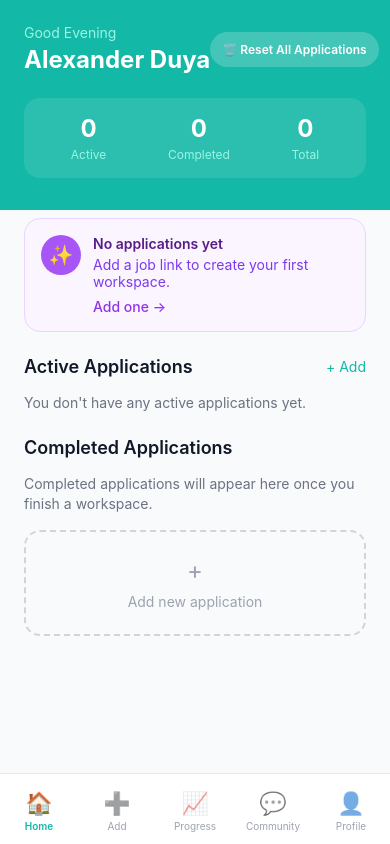
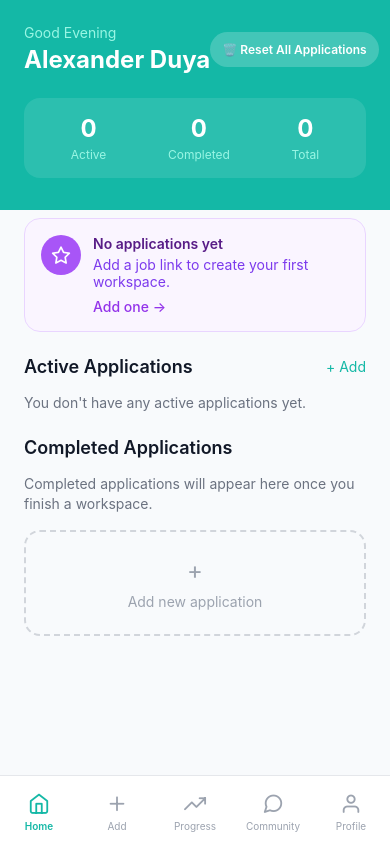
Before and after one commit to AlexanderDuya/StudentApplicationApp, a React Native app in the folder StudentApplicationApp/: screen / in a window 390 px wide. Built offline with nearby package versions, Linux system fonts and the light colour scheme; what expo-notifications would draw is missing.

Commit message:
Sprint 5: Implemented stakeholder feedback, now using feather icons.

```diff
--- a/StudentApplicationApp/App.tsx
+++ b/StudentApplicationApp/App.tsx
@@ -7,6 +7,7 @@ import {
   StyleSheet,
   StatusBar,
 } from "react-native";
+import { Feather } from "@expo/vector-icons";
 import { SafeAreaProvider, SafeAreaView } from "react-native-safe-area-context";
 
 import { HomeScreen } from "./screens/HomeScreen";
@@ -586,14 +587,12 @@ export default function App() {
               onPress={() => navigate("home")}
               style={styles.navButton}
             >
-              <Text
-                style={[
-                  styles.navIcon,
-                  currentScreen === "home" && styles.navIconActive,
-                ]}
-              >
-                🏠
-              </Text>
+              <Feather
+                name="home"
+                size={22}
+                color={currentScreen === "home" ? "#14B8A6" : "#9CA3AF"}
+                style={styles.navIcon}
+              />
               <Text
                 style={[
                   styles.navText,
@@ -608,14 +607,14 @@ export default function App() {
               onPress={() => navigate("add-application")}
               style={styles.navButton}
             >
-              <Text
-                style={[
-                  styles.navIcon,
-                  currentScreen === "add-application" && styles.navIconActive,
-                ]}
-              >
-                ➕
-              </Text>
+              <Feather
+                name="plus"
+                size={22}
+                color={
+                  currentScreen === "add-application" ? "#14B8A6" : "#9CA3AF"
+                }
+                style={styles.navIcon}
+              />
               <Text
                 style={[
                   styles.navText,
@@ -630,15 +629,16 @@ export default function App() {
               onPress={() => navigate("progress-competency")}
               style={styles.navButton}
             >
-              <Text
-                style={[
-                  styles.navIcon,
-                  currentScreen === "progress-competency" &&
-                    styles.navIconActive,
-                ]}
-              >
-                📈
-              </Text>
+              <Feather
+                name="trending-up"
+                size={22}
+                color={
+                  currentScreen === "progress-competency"
+                    ? "#14B8A6"
+                    : "#9CA3AF"
+                }
+                style={styles.navIcon}
+              />
               <Text
                 style={[
                   styles.navText,
@@ -654,14 +654,12 @@ export default function App() {
               onPress={() => navigate("community")}
               style={styles.navButton}
             >
-              <Text
-                style={[
-                  styles.navIcon,
-                  currentScreen === "community" && styles.navIconActive,
-                ]}
-              >
-                💬
-              </Text>
+              <Feather
+                name="message-circle"
+                size={22}
+                color={currentScreen === "community" ? "#14B8A6" : "#9CA3AF"}
+                style={styles.navIcon}
+              />
               <Text
                 style={[
                   styles.navText,
@@ -676,14 +674,12 @@ export default function App() {
               onPress={() => navigate("profile")}
               style={styles.navButton}
             >
-              <Text
-                style={[
-                  styles.navIcon,
-                  currentScreen === "profile" && styles.navIconActive,
-                ]}
-              >
-                👤
-              </Text>
+              <Feather
+                name="user"
+                size={22}
+                color={currentScreen === "profile" ? "#14B8A6" : "#9CA3AF"}
+                style={styles.navIcon}
+              />
               <Text
                 style={[
                   styles.navText,
@@ -718,8 +714,7 @@ const styles = StyleSheet.create({
     justifyContent: "center",
     paddingVertical: 8,
   },
-  navIcon: { fontSize: 22, marginBottom: 2, opacity: 0.6 },
-  navIconActive: { opacity: 1 },
+  navIcon: { marginBottom: 2 },
   navText: { fontSize: 10, color: "#9CA3AF", marginTop: 2 },
   navTextActive: { color: "#14B8A6", fontWeight: "600" },
 });
--- a/StudentApplicationApp/screens/AddApplicationScreen.tsx
+++ b/StudentApplicationApp/screens/AddApplicationScreen.tsx
@@ -8,6 +8,7 @@ import {
   TextInput,
   StyleSheet,
 } from "react-native";
+import { Feather } from "@expo/vector-icons";
 import {
   extractJobDescriptionFromUrl,
   extractRequirementsFromJobDescription,
@@ -150,7 +151,7 @@ export function AddApplicationScreen({
 
     if (!isValidHttpUrl(trimmedUrl)) {
       setError(
-        "That link doesn’t look valid. Please check it, or paste the job description manually instead.",
+        "That link doesn't look valid. Please check it, or paste the job description manually instead.",
       );
       return;
     }
@@ -159,7 +160,7 @@ export function AddApplicationScreen({
     const existingId = findWorkspaceIdByJobUrl(trimmedUrl);
     if (existingId) {
       setDuplicateWorkspaceId(existingId);
-      setError("Looks like you’ve already added this job.");
+      setError("Looks like you've already added this job.");
       return;
     }
 
@@ -168,7 +169,7 @@ export function AddApplicationScreen({
       const ok = await checkUrlReachable(trimmedUrl);
       if (!ok) {
         setError(
-          "We couldn’t access that job link right now. No stress, you can paste the job description manually instead.",
+          "We couldn't access that job link right now. No stress, you can paste the job description manually instead.",
         );
         return;
       }
@@ -213,7 +214,7 @@ export function AddApplicationScreen({
       }
     } catch {
       setError(
-        "We couldn’t reach that link (it might be blocked or offline). You can paste the job description manually instead.",
+        "We couldn't reach that link (it might be blocked or offline). You can paste the job description manually instead.",
       );
     } finally {
       setIsChecking(false);
@@ -253,7 +254,12 @@ export function AddApplicationScreen({
               </Text>
 
               <View style={styles.inputContainer}>
-                <Text style={styles.inputIcon}>🔗</Text>
+                <Feather
+                  name="link"
+                  size={20}
+                  color="#6B7280"
+                  style={styles.inputIcon}
+                />
                 <TextInput
                   value={jobUrl}
                   onChangeText={(v) => {
@@ -347,7 +353,12 @@ export function AddApplicationScreen({
               Company name <Text style={styles.required}>*</Text>
             </Text>
             <View style={styles.inputContainer}>
-              <Text style={styles.inputIcon}>🏢</Text>
+              <Feather
+                name="globe"
+                size={20}
+                color="#6B7280"
+                style={styles.inputIcon}
+              />
               <TextInput
                 value={company}
                 onChangeText={(v) => {
@@ -366,7 +377,12 @@ export function AddApplicationScreen({
               Role name <Text style={styles.required}>*</Text>
             </Text>
             <View style={styles.inputContainer}>
-              <Text style={styles.inputIcon}>💼</Text>
+              <Feather
+                name="briefcase"
+                size={20}
+                color="#6B7280"
+                style={styles.inputIcon}
+              />
               <TextInput
                 value={role}
                 onChangeText={(v) => {
@@ -439,7 +455,7 @@ const styles = StyleSheet.create({
     justifyContent: "center",
   },
   backIcon: { fontSize: 20, color: "#374151" },
-  headerTitle: { fontSize: 20, fontWeight: "600", color: "#111827" },
+  headerTitle: { fontSize: 20, color: "#111827" },
   headerSpacer: { width: 40 },
 
   scrollView: { flex: 1 },
@@ -465,7 +481,7 @@ const styles = StyleSheet.create({
     paddingHorizontal: 16,
     backgroundColor: "#FFFFFF",
   },
-  inputIcon: { fontSize: 20, marginRight: 12 },
+  inputIcon: { marginRight: 12 },
   input: {
     flex: 1,
     paddingVertical: 16,
--- a/StudentApplicationApp/screens/EvidenceMapperScreen.tsx
+++ b/StudentApplicationApp/screens/EvidenceMapperScreen.tsx
@@ -7,6 +7,7 @@ import {
   StyleSheet,
   TextInput,
 } from "react-native";
+import { Feather } from "@expo/vector-icons";
 import { Screen } from "../App";
 import type {
   Requirement as ApiRequirement,
@@ -143,7 +144,12 @@ export function EvidenceMapperScreen({
       </View>
 
       <View style={styles.progressCard}>
-        <Text style={styles.progressIcon}>📈</Text>
+        <Feather
+          name="trending-up"
+          size={20}
+          color="#9333EA"
+          style={styles.progressIcon}
+        />
         <View style={styles.progressInfo}>
           <Text style={styles.progressText}>
             {mappedCount} of {totalCount} requirements mapped
@@ -167,7 +173,7 @@ export function EvidenceMapperScreen({
               • Be specific with examples from projects, coursework, or work
             </Text>
             <Text style={styles.infoItem}>
-              Evidence mapped will increase confidence!
+              • Evidence mapped will increase confidence!
             </Text>
           </View>
         </View>
@@ -185,9 +191,11 @@ export function EvidenceMapperScreen({
                   onPress={() => setExpandedReq(isExpanded ? null : req.id)}
                   style={styles.requirementHeader}
                 >
-                  <Text style={styles.requirementIcon}>
-                    {mapped ? "✅" : "⭕"}
-                  </Text>
+                  <Feather
+                    name={mapped ? "check-circle" : "circle"}
+                    size={24}
+                    color={mapped ? "#10B981" : "#D1D5DB"}
+                  />
 
                   <View style={styles.requirementInfo}>
                     <Text style={styles.requirementTitle}>{req.title}</Text>
@@ -369,7 +377,7 @@ const styles = StyleSheet.create({
     borderBottomWidth: 1,
     borderBottomColor: "#F3E8FF",
   },
-  progressIcon: { fontSize: 20 },
+  progressIcon: { marginRight: 12 },
   progressInfo: { flex: 1 },
   progressText: { fontSize: 14, color: "#581C87", marginBottom: 4 },
   progressBarBg: {
@@ -411,7 +419,6 @@ const styles = StyleSheet.create({
     gap: 12,
     padding: 16,
   },
-  requirementIcon: { fontSize: 24 },
   requirementInfo: { flex: 1 },
   requirementTitle: { fontSize: 16, color: "#111827", marginBottom: 4 },
 
@@ -463,7 +470,7 @@ const styles = StyleSheet.create({
   typeBadge: { paddingHorizontal: 8, paddingVertical: 4, borderRadius: 12 },
   mustHaveBadge: { backgroundColor: "#FEE2E2" },
   niceToHaveBadge: { backgroundColor: "#DBEAFE" },
-  typeBadgeText: { fontSize: 12, fontWeight: "600" },
+  typeBadgeText: { fontSize: 12 },
   mustHaveText: { color: "#991B1B" },
   niceToHaveText: { color: "#1E40AF" },
 });
--- a/StudentApplicationApp/screens/HomeScreen.tsx
+++ b/StudentApplicationApp/screens/HomeScreen.tsx
@@ -7,6 +7,7 @@ import {
   StyleSheet,
   Alert,
 } from "react-native";
+import { Feather } from "@expo/vector-icons";
 import type { Screen, Workspace } from "../App";
 
 interface HomeScreenProps {
@@ -135,7 +136,7 @@ export function HomeScreen({
             <View style={styles.nextStepCard}>
               <View style={styles.nextStepContent}>
                 <View style={styles.nextStepIcon}>
-                  <Text style={styles.nextStepIconText}>📌</Text>
+                  <Feather name="bookmark" size={20} color="#FFFFFF" />
                 </View>
 
                 <View style={styles.nextStepText}>
@@ -160,7 +161,7 @@ export function HomeScreen({
             <View style={styles.nextStepCard}>
               <View style={styles.nextStepContent}>
                 <View style={styles.nextStepIcon}>
-                  <Text style={styles.nextStepIconText}>✨</Text>
+                  <Feather name="star" size={20} color="#FFFFFF" />
                 </View>
                 <View style={styles.nextStepText}>
                   <Text style={styles.nextStepTitle}>No applications yet</Text>
@@ -310,7 +311,6 @@ const styles = StyleSheet.create({
     alignItems: "center",
     justifyContent: "center",
   },
-  nextStepIconText: { fontSize: 20 },
   nextStepText: { flex: 1 },
   nextStepTitle: {
     color: "#581C87",
--- a/StudentApplicationApp/screens/StrengthBreakdownScreen.tsx
+++ b/StudentApplicationApp/screens/StrengthBreakdownScreen.tsx
@@ -351,7 +351,7 @@ const styles = StyleSheet.create({
   },
   backIcon: { fontSize: 20, color: "#374151" },
   headerInfo: { flex: 1, paddingHorizontal: 10 },
-  headerTitle: { fontSize: 19, color: "#111827" },
+  headerTitle: { fontSize: 20, color: "#111827" },
   headerSubtitle: { fontSize: 14, color: "#6B7280", marginTop: 2 },
 
   scrollView: { flex: 1 },
@@ -392,7 +392,6 @@ const styles = StyleSheet.create({
   },
   strengthPercentage: {
     fontSize: 50,
-    fontWeight: "300",
     color: "#581C87",
     textAlign: "center",
     marginTop: 6,
--- a/StudentApplicationApp/screens/TailorCLScreen.tsx
+++ b/StudentApplicationApp/screens/TailorCLScreen.tsx
@@ -10,6 +10,7 @@ import {
   ActivityIndicator,
   Modal,
 } from "react-native";
+import { Feather } from "@expo/vector-icons";
 
 import type { Screen } from "../App";
 import {
@@ -172,7 +173,12 @@ export function TailorCoverLetterScreen({
       </View>
 
       <View style={styles.noticeCard}>
-        <Text style={styles.noticeIcon}>✍️</Text>
+        <Feather
+          name="edit-2"
+          size={16}
+          color="#134E4A"
+          style={styles.noticeIcon}
+        />
         <Text style={styles.noticeText}>
           Write a cover letter that matches the
           <Text style={styles.noticeBold}> role, company, and keywords </Text>
@@ -219,7 +225,7 @@ export function TailorCoverLetterScreen({
         <View style={styles.feedbackCard}>
           <View style={styles.feedbackHeader}>
             <View style={styles.feedbackIcon}>
-              <Text style={styles.feedbackIconText}>💡</Text>
+              <Feather name="zap" size={16} color="#FFFFFF" />
             </View>
 
             <View style={{ flex: 1 }}>
@@ -371,7 +377,7 @@ const styles = StyleSheet.create({
     borderBottomWidth: 1,
     borderBottomColor: "#99F6E4",
   },
-  noticeIcon: { fontSize: 16, marginTop: 2 },
+  noticeIcon: { marginTop: 2, marginRight: 4 },
   noticeText: { flex: 1, fontSize: 12, color: "#134E4A", lineHeight: 16 },
   noticeBold: { fontWeight: "700" },
 
--- a/StudentApplicationApp/screens/TailorCVScreen.tsx
+++ b/StudentApplicationApp/screens/TailorCVScreen.tsx
@@ -8,6 +8,7 @@ import {
   TextInput,
   ActivityIndicator,
 } from "react-native";
+import { Feather } from "@expo/vector-icons";
 import { Screen } from "../App";
 import { analyseCvBullet } from "../lib/gemini";
 
@@ -192,7 +193,12 @@ export function TailorCVScreen({
       </View>
 
       <View style={styles.noticeCard}>
-        <Text style={styles.noticeIcon}>🎯</Text>
+        <Feather
+          name="target"
+          size={16}
+          color="#134E4A"
+          style={styles.noticeIcon}
+        />
         <Text style={styles.noticeText}>
           Rewrite your evidence in a way that matches the
           <Text style={styles.noticeBold}> role, company, and keywords.</Text>
@@ -264,7 +270,7 @@ export function TailorCVScreen({
         <View style={styles.feedbackCard}>
           <View style={styles.feedbackHeader}>
             <View style={styles.feedbackIcon}>
-              <Text style={styles.feedbackIconText}>💡</Text>
+              <Feather name="zap" size={16} color="#FFFFFF" />
             </View>
 
             <View style={{ flex: 1 }}>
@@ -363,7 +369,7 @@ const styles = StyleSheet.create({
     borderBottomWidth: 1,
     borderBottomColor: "#99F6E4",
   },
-  noticeIcon: { fontSize: 16, marginTop: 2 },
+  noticeIcon: { marginTop: 2, marginRight: 4 },
   noticeText: { flex: 1, fontSize: 12, color: "#134E4A", lineHeight: 16 },
   noticeBold: { fontWeight: "700" },
 
--- a/StudentApplicationApp/screens/WorkspaceOverviewScreen.tsx
+++ b/StudentApplicationApp/screens/WorkspaceOverviewScreen.tsx
@@ -8,6 +8,7 @@ import {
   ScrollView,
   StyleSheet,
 } from "react-native";
+import { Feather } from "@expo/vector-icons";
 import { strengthStorageKey, type StrengthResult } from "../lib/gemini";
 
 export interface WorkspaceOverviewScreenProps {
@@ -315,9 +316,11 @@ export function WorkspaceOverviewScreen({
               }}
               style={styles.stepItem}
             >
-              <Text style={styles.stepIcon}>
-                {step.completed ? "✅" : "⭕"}
-              </Text>
+              <Feather
+                name={step.completed ? "check-circle" : "circle"}
+                size={24}
+                color={step.completed ? "#10B981" : "#D1D5DB"}
+              />
 
               <View style={styles.stepText}>
                 <Text
@@ -463,7 +466,6 @@ const styles = StyleSheet.create({
     borderRadius: 12,
     marginBottom: 8,
   },
-  stepIcon: { fontSize: 24 },
   stepText: { flex: 1 },
   stepTitle: { fontSize: 14, color: "#111827" },
   stepTitleCompleted: { color: "#6B7280", textDecorationLine: "line-through" },
```
